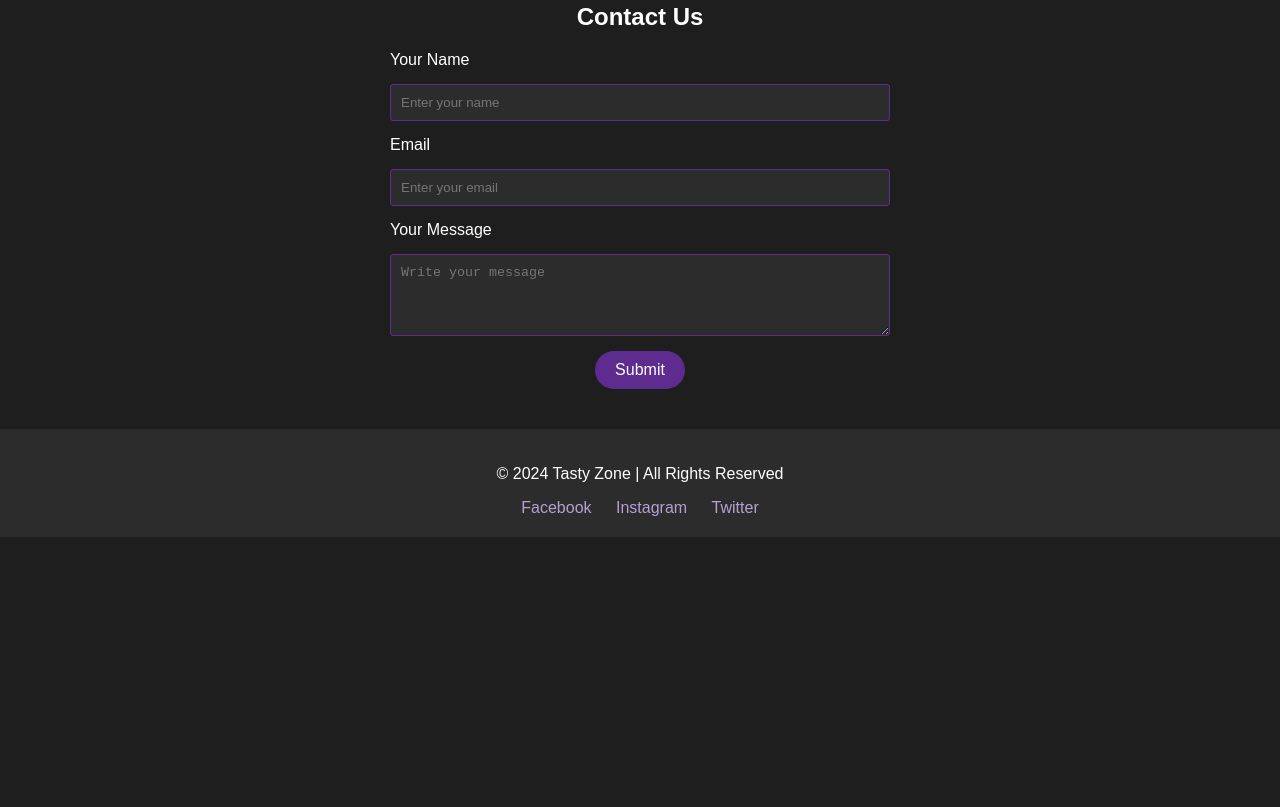
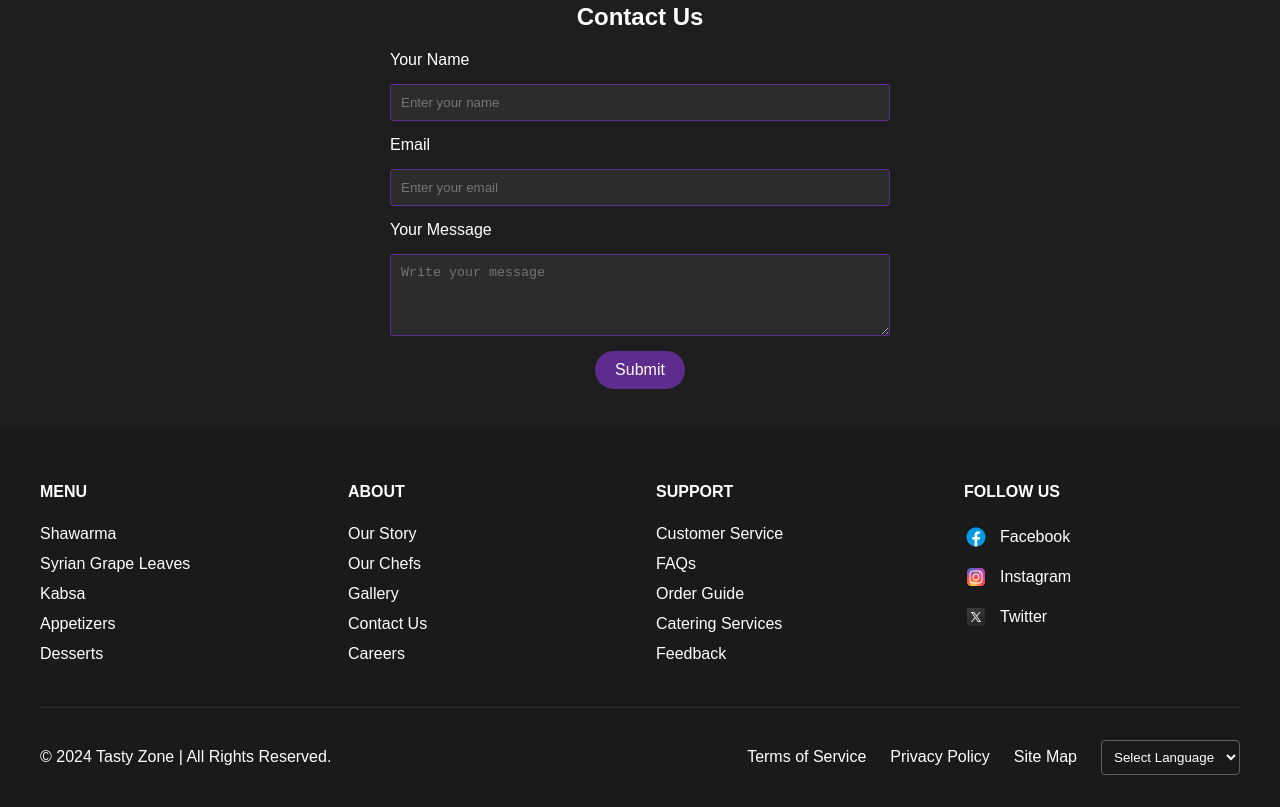
Before and after one commit to IKRAMLE/tasty-zone, a plain HTML site: page index.html in a window 1280 px wide. Shown: the part 1624-2431 px from the top of the page. Before the commit the page ends 2161 px from the top, so only its background shows below. Drawn offline with Linux system fonts and the light colour scheme.

Commit message:
more professional footer

```diff
--- a/index.html
+++ b/index.html
@@ -84,15 +84,78 @@
     </form>
   </section>
 
-  <!-- Footer Section -->
-  <footer class="footer">
-    <p>&copy; 2024 Tasty Zone | All Rights Reserved</p>
-    <div>
-      <a href="#">Facebook</a>
-      <a href="#">Instagram</a>
-      <a href="#">Twitter</a>
+  <!-- Footer HTML -->
+<footer class="footer">
+  <div class="footer-content">
+    <div class="footer-section">
+      <h6>Menu</h6>
+      <ul>
+        <li><a href="#menu">Shawarma</a></li>
+        <li><a href="#menu">Syrian Grape Leaves</a></li>
+        <li><a href="#menu">Kabsa</a></li>
+        <li><a href="#menu">Appetizers</a></li>
+        <li><a href="#menu">Desserts</a></li>
+      </ul>
     </div>
-  </footer>
+
+    <div class="footer-section">
+      <h6>About</h6>
+      <ul>
+        <li><a href="#about">Our Story</a></li>
+        <li><a href="#about">Our Chefs</a></li>
+        <li><a href="#about">Gallery</a></li>
+        <li><a href="#contact">Contact Us</a></li>
+        <li><a href="#about">Careers</a></li>
+      </ul>
+    </div>
+
+    <div class="footer-section">
+      <h6>Support</h6>
+      <ul>
+        <li><a href="#contact">Customer Service</a></li>
+        <li><a href="#">FAQs</a></li>
+        <li><a href="#">Order Guide</a></li>
+        <li><a href="#">Catering Services</a></li>
+        <li><a href="#">Feedback</a></li>
+      </ul>
+    </div>
+
+    <div class="footer-section">
+      <h6>Follow Us</h6>
+      <div class="social-links">
+        <a href="#" class="social-link">
+          <img src="icons8-facebook-96.png" alt="Facebook">
+          <span>Facebook</span>
+        </a>
+        <a href="#" class="social-link">
+          <img src="icons8-instagram-48.png" alt="Instagram">
+          <span>Instagram</span>
+        </a>
+        <a href="#" class="social-link">
+          <img src="icons8-twitter-48.png" alt="Twitter">
+          <span>Twitter</span>
+        </a>
+      </div>
+    </div>
+  </div>
+
+  <div class="footer-bottom">
+    <p>&copy; 2024 Tasty Zone | All Rights Reserved.</p>
+    <div class="footer-bottom-links">
+      <a href="#">Terms of Service</a>
+      <a href="#">Privacy Policy</a>
+      <a href="#">Site Map</a>
+      <select class="language-select">
+        <option selected>Select Language</option>
+        <option value="en">English</option>
+        <option value="ar">Arabic</option>
+      </select>
+    </div>
+  </div>
+</footer>
+
+
+
 
 </body>
 </html>
--- a/styles.css
+++ b/styles.css
@@ -162,17 +162,129 @@ body {
 
 
 .footer {
-  background-color: #2c2c2c;
-  text-align: center;
-  padding: 20px 0;
+  background-color: #1a1a1a;
+  color: #ffffff;
+  padding: 1rem 1rem 2rem;
 }
 
-.footer a {
-  color: #b5a0d2;
-  text-decoration: none;
-  margin: 0 10px;
+.footer-content {
+  max-width: 1200px;
+  margin: 0 auto;
+  display: grid;
+  grid-template-columns: repeat(auto-fit, minmax(200px, 1fr));
+  gap: 2rem;
 }
 
-.footer a:hover {
-  color: #fff;
+.footer-section h6 {
+  text-transform: uppercase;
+  font-size: 1rem;
+  font-weight: 600;
+  margin-bottom: 1.5rem;
 }
+
+.footer-section ul {
+  list-style: none;
+  padding: 0;
+  margin: 0;
+}
+
+.footer-section ul li {
+  margin-bottom: 0.75rem;
+}
+
+.footer-section ul li a {
+  color: #ffffff;
+  text-decoration: none;
+  transition: color 0.3s ease;
+}
+
+.footer-section ul li a:hover {
+  color: #ffd700;
+}
+
+.social-links {
+  display: flex;
+  flex-direction: column;
+  gap: 1rem;
+}
+
+.social-link {
+  display: flex;
+  align-items: center;
+  gap: 0.75rem;
+  color: #ffffff;
+  text-decoration: none;
+  transition: color 0.3s ease;
+}
+
+.social-link:hover {
+  color: #ffd700;
+}
+
+.social-link img {
+  width: 24px;
+  height: 24px;
+}
+
+.footer-bottom {
+  max-width: 1200px;
+  margin: 2rem auto 0;
+  padding-top: 2rem;
+  border-top: 1px solid rgba(255, 255, 255, 0.1);
+  display: flex;
+  justify-content: space-between;
+  align-items: center;
+  flex-wrap: wrap;
+  gap: 1rem;
+}
+
+.footer-bottom p {
+  margin: 0;
+}
+
+.footer-bottom-links {
+  display: flex;
+  align-items: center;
+  gap: 1.5rem;
+  flex-wrap: wrap;
+}
+
+.footer-bottom-links a {
+  color: #ffffff;
+  text-decoration: none;
+  transition: color 0.3s ease;
+}
+
+.footer-bottom-links a:hover {
+  color: #ffd700;
+}
+
+.language-select {
+  background-color: transparent;
+  color: #ffffff;
+  border: 1px solid rgba(255, 255, 255, 0.3);
+  padding: 0.5rem;
+  border-radius: 4px;
+  cursor: pointer;
+}
+
+.language-select option {
+  background-color: #1a1a1a;
+  color: #ffffff;
+}
+
+@media (max-width: 768px) {
+  .footer-content {
+    grid-template-columns: repeat(auto-fit, minmax(150px, 1fr));
+    gap: 1.5rem;
+  }
+
+  .footer-bottom {
+    flex-direction: column;
+    text-align: center;
+  }
+
+  .footer-bottom-links {
+    justify-content: center;
+  }
+}
```
Also changed, not shown: icons8-facebook-96.png (added), icons8-instagram-48.png (added), icons8-twitter-48.png (added).
